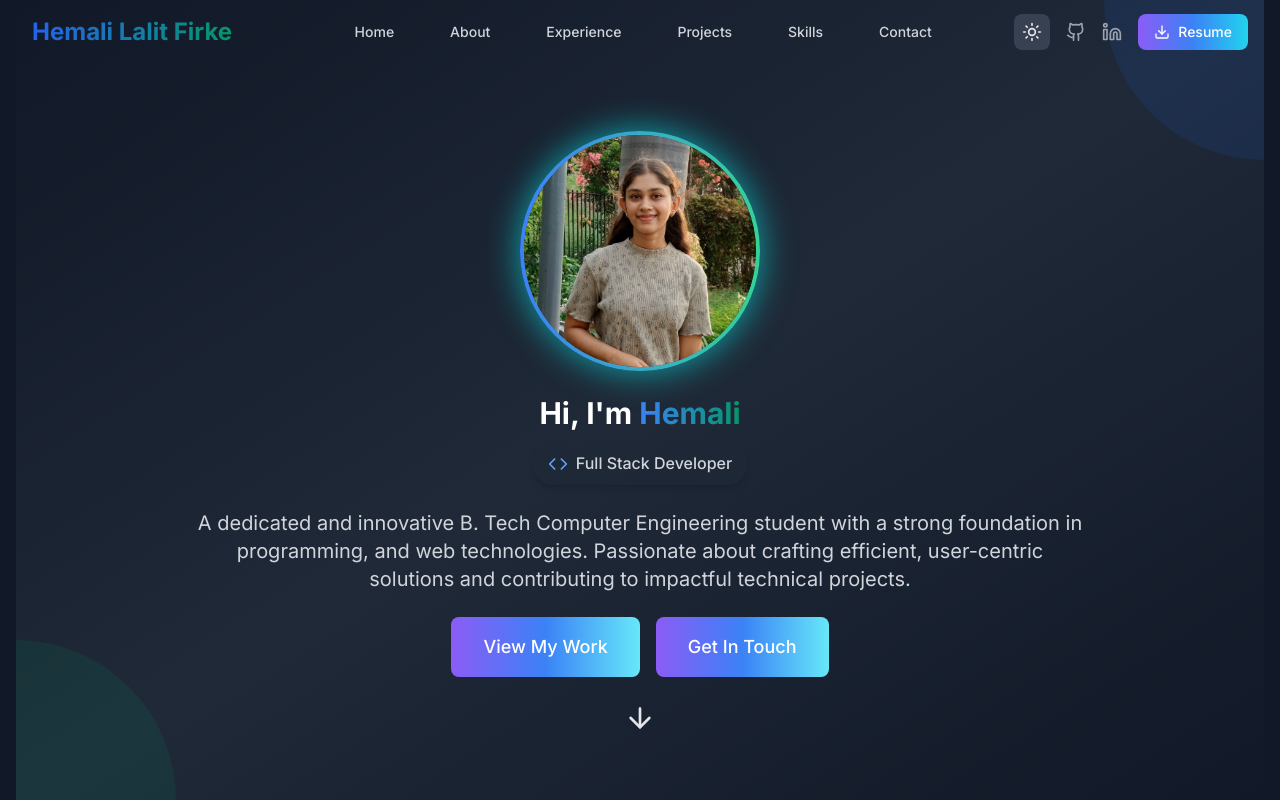
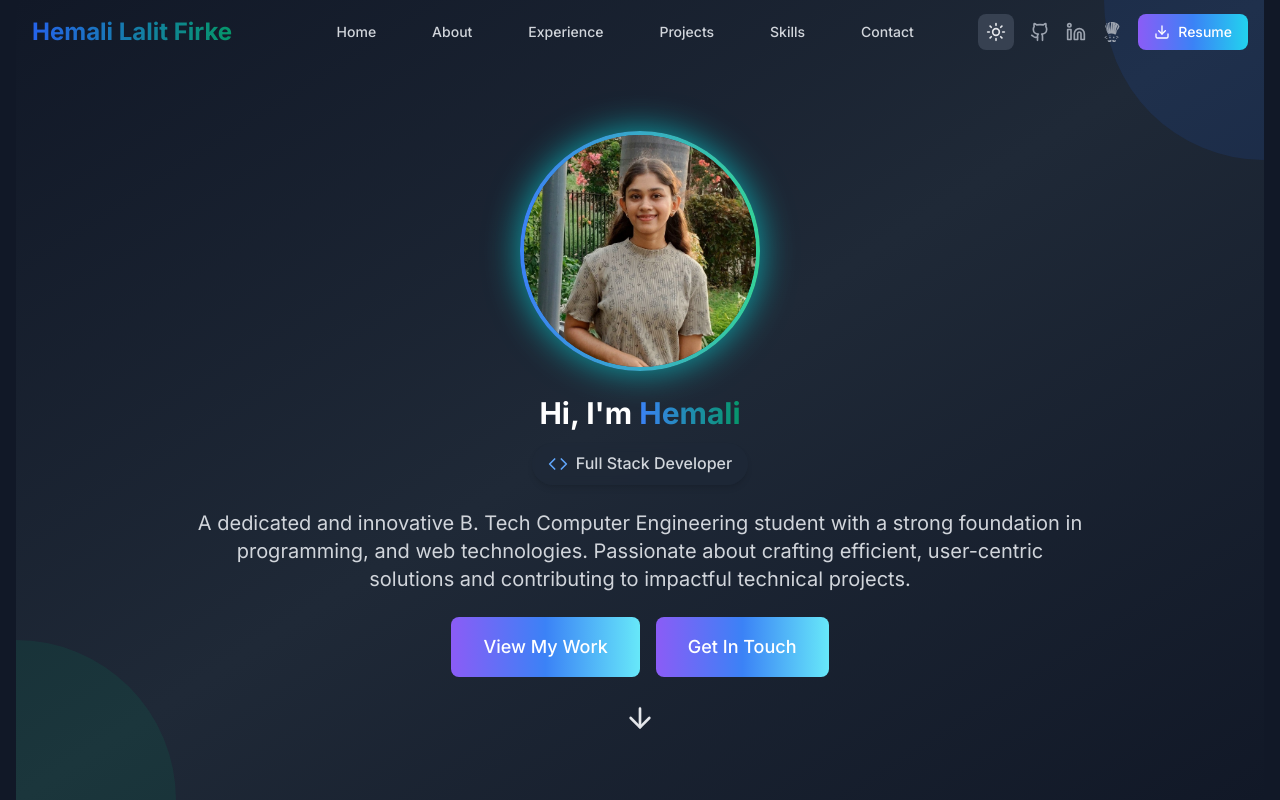
Before and after one commit to Hemali15f/Hemali-Firke-Portfolio, a React (Vite) app: page / in a window 1280 px wide. Shown: the top 800 px of the page. Built offline with nearby package versions, Linux system fonts and the light colour scheme.

Commit message:
Update Header.tsx

```diff
--- a/src/components/Header.tsx
+++ b/src/components/Header.tsx
@@ -1,5 +1,6 @@
 import { useState, useEffect } from 'react';
 import { Menu, X, Github, Linkedin, Download } from 'lucide-react';
+import { SiCodechef } from "react-icons/si";
 import ThemeToggle from './ThemeToggle';
 
 export default function Header() {
@@ -69,6 +70,14 @@ export default function Header() {
             >
               <Linkedin className="h-5 w-5" />
             </a>
+            <a
+  href="https://www.codechef.com/users/hemali_firke"
+  target="_blank"
+  rel="noopener noreferrer"
+  className="text-gray-600 dark:text-gray-400 hover:text-cyan-600 dark:hover:text-cyan-400 transition-colors duration-200 hover:scale-110 transform"
+>
+  <SiCodechef size={20} />
+</a>
            <a
   href="/H_updated_main.pdf"
   download
@@ -128,6 +137,14 @@ export default function Header() {
                   <Linkedin className="h-5 w-5" />
                 </a>
                 <a
+  href="https://www.codechef.com/users/hemali_firke"
+  target="_blank"
+  rel="noopener noreferrer"
+  className="text-gray-600 dark:text-gray-400 hover:text-blue-600 dark:hover:text-blue-400"
+>
+  <SiCodechef size={20} />
+</a>
+                <a
                   href="/H_updated_main.pdf"
                   download
                   onClick={() => alert("Downloading, see notification")}
```
